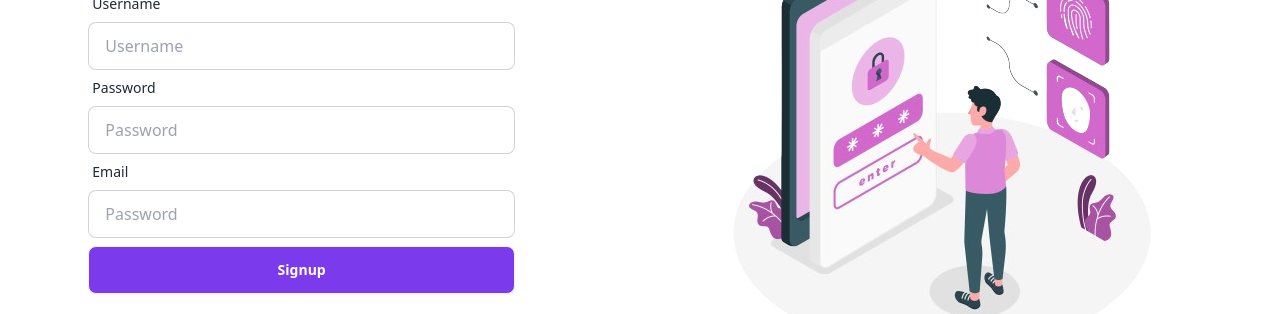
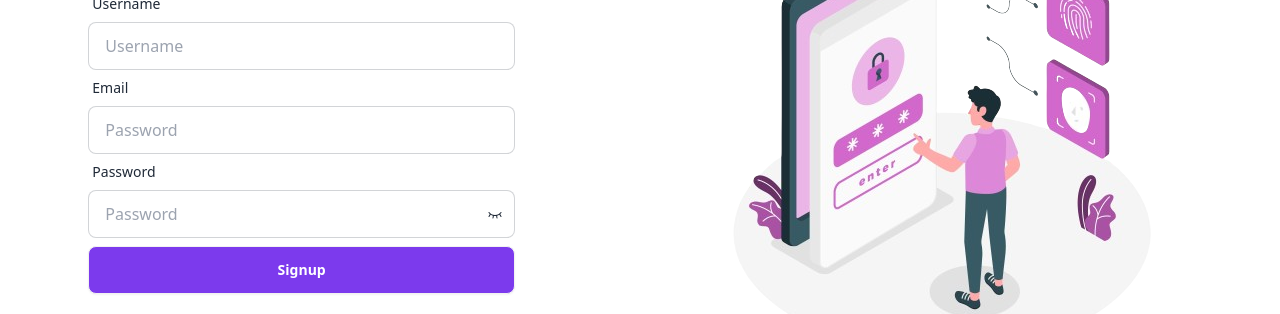
Before and after one commit to Abhi-raam/DoList, a React (Vite) app: page /signup in a window 1280 px wide. Shown: the part 338-652 px from the top of the page. Built offline with nearby package versions, Linux system fonts and the light colour scheme; no server answers.

Commit message:
hide and show password added

```diff
--- a/src/Pages/Loginpage.jsx
+++ b/src/Pages/Loginpage.jsx
@@ -2,12 +2,18 @@ import { Link, useNavigate } from 'react-router-dom'
 import loginImg from '../assets/login.png'
 import { useState } from 'react'
 import { UserAuth } from '../Context/AuthContext'
+import { PiEye, PiEyeClosed } from "react-icons/pi";
 
 function Loginpage() {
     const navigate = useNavigate()
     const [email, setUserEmail] = useState("")
     const [password, setPassword] = useState("")
     const { signIn } = UserAuth();
+    const [passwordVisible, setPasswordVisible] = useState(false);
+
+    const togglePasswordVisibility = () => {
+        setPasswordVisible(!passwordVisible);
+    };
     const handleSubmit = async (e) => {
         e.preventDefault();
         try {
@@ -37,11 +43,20 @@ function Loginpage() {
                         <input type="email" placeholder="Email" className="input input-bordered" onChange={(e) => { setUserEmail(event.target.value) }} />
                     </label>
 
-                    <label className="form-control pb-2">
+                    <label className="form-control relative pb-2">
                         <div className="label">
                             <span className="label-text">Password</span>
                         </div>
-                        <input type="password" placeholder="Password" className="input input-bordered" onChange={(e) => { setPassword(event.target.value) }} />
+                        <input
+                            type={passwordVisible ? 'text' : 'password'}
+                            placeholder="Password"
+                            className="input input-bordered"
+                            onChange={(e) => { setPassword(e.target.value) }} />
+                        <div
+                            className='absolute right-3 bottom-6 cursor-pointer'
+                            onClick={togglePasswordVisibility}>
+                            {passwordVisible ? <PiEye /> : <PiEyeClosed />}
+                        </div>
                     </label>
                     <button type='submit' className='btn w-full bg-violet-600 hover:bg-violet-700 text-white hover:bg-blue_secondary'>
                         Login
--- a/src/Pages/SignupPage.jsx
+++ b/src/Pages/SignupPage.jsx
@@ -4,21 +4,27 @@ import loginImg from '../assets/login.png'
 import { createUser } from '../Helpers/UserHelpers'
 import { useState } from 'react'
 import { UserAuth } from '../Context/AuthContext'
+import { PiEye, PiEyeClosed } from "react-icons/pi";
+
 function SignupPage() {
     const navigate = useNavigate()
-    const {register} = UserAuth()
+    const { register } = UserAuth()
     const [username, setUserName] = useState("")
     const [password, setPassword] = useState("")
     const [email, setEmail] = useState("")
+    const [passwordVisible, setPasswordVisible] = useState(false);
     const handleSubmit = (e) => {
         e.preventDefault();
         createUser(email, password, username)
-        register(email,password)
+        register(email, password)
         setEmail("")
         setPassword("")
         setEmail("")
         navigate('/login')
     }
+    const togglePasswordVisibility = () => {
+        setPasswordVisible(!passwordVisible);
+    };
     return (
         <div className='h-screen flex items-center justify-around'>
             <div className='w-[80%] lg:w-1/3  space-y-5'>
@@ -31,20 +37,36 @@ function SignupPage() {
                         <div className="label">
                             <span className="label-text">Username </span>
                         </div>
-                        <input type="text" placeholder="Username" className="input input-bordered" onChange={(e) => { setUserName(e.target.value) }} />
+                        <input
+                            type="text"
+                            placeholder="Username"
+                            className="input input-bordered"
+                            onChange={(e) => { setUserName(e.target.value) }} />
                     </label>
-
-                    <label className="form-control ">
+                    <label className="form-control">
+                        <div className="label">
+                            <span className="label-text">Email</span>
+                        </div>
+                        <input
+                            type="Email"
+                            placeholder="Password"
+                            className="input input-bordered"
+                            onChange={(e) => { setEmail(e.target.value) }} />
+                    </label>
+                    <label className="form-control relative pb-2">
                         <div className="label">
                             <span className="label-text">Password</span>
                         </div>
-                        <input type="password" placeholder="Password" className="input input-bordered" onChange={(e) => { setPassword(e.target.value) }} />
-                    </label>
-                    <label className="form-control pb-2">
-                        <div className="label">
-                            <span className="label-text">Email</span>
+                        <input
+                            type={passwordVisible ? 'text' : 'password'}
+                            placeholder="Password"
+                            className="input input-bordered"
+                            onChange={(e) => { setPassword(e.target.value) }} />
+                        <div
+                            className='absolute right-3 bottom-6 cursor-pointer'
+                            onClick={togglePasswordVisibility}>
+                            {passwordVisible ? <PiEye /> : <PiEyeClosed />}
                         </div>
-                        <input type="Email" placeholder="Password" className="input input-bordered" onChange={(e) => { setEmail(e.target.value) }} />
                     </label>
                     <button type='submit' className='btn w-full bg-violet-600 hover:bg-violet-700 text-white hover:bg-blue_secondary'>
                         Signup
```
